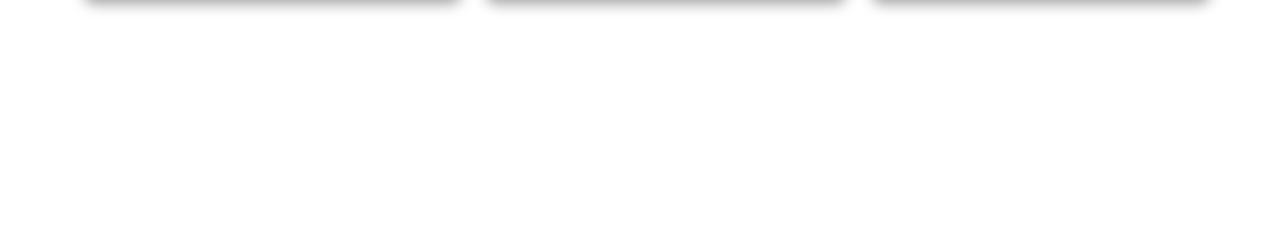
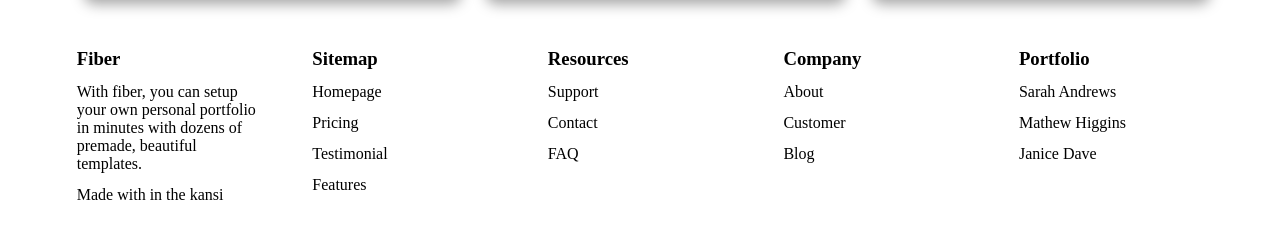
Before and after one commit to shrawankansi/Html-CSS-Portfolio5, a plain HTML site: page index.html in a window 1280 px wide. Shown: the part 1735-1974 px from the top of the page. Before the commit the page ends 1771 px from the top, so only its background shows below. Drawn offline with Linux system fonts and the light colour scheme.

Commit message:
update style

```diff
--- a/index.html
+++ b/index.html
@@ -119,5 +119,39 @@
             </div>
         </div>
     </section>
+    <footer>
+        <div class="footer1">
+            <div class="culomn c-1">
+                <h3>Fiber</h3>
+                <p>With fiber, you can setup your own personal portfolio in minutes with dozens of premade, beautiful templates.</p>
+                <p>Made with in the kansi</p>
+            </div>
+            <div class="culomn c-2">
+                <h3>Sitemap</h3>
+                <p>Homepage</p>
+                <p>Pricing</p>
+                <p>Testimonial</p>
+                <p>Features</p>
+            </div>
+            <div class="culomn c-3">
+                <h3>Resources</h3>
+                <p>Support</p>
+                <p>Contact</p>
+                <p>FAQ</p>
+            </div>
+            <div class="culomn c-4">
+                <h3>Company</h3>
+                <p>About</p>
+                <p>Customer</p>
+                <p>Blog</p>
+            </div>
+            <div class="culomn c-5">
+                <h3>Portfolio</h3>
+                <p>Sarah Andrews</p>
+                <p>Mathew Higgins</p>
+                <p>Janice Dave</p>
+            </div>
+        </div>
+    </footer>
 </body>
 </html>
--- a/style.css
+++ b/style.css
@@ -130,3 +130,12 @@ background: linear-gradient(145deg, #e6e6e6, #ffffff);
 box-shadow:  7px 7px 14px #a3a3a3,
              -7px -7px 14px #ffffff;
 }
+/* ///////////////////////////////////////// */
+.footer1{
+    display: flex;
+    justify-content: space-around;
+    width: full;
+}
+.culomn{
+    width: 20vw;
+}
```
